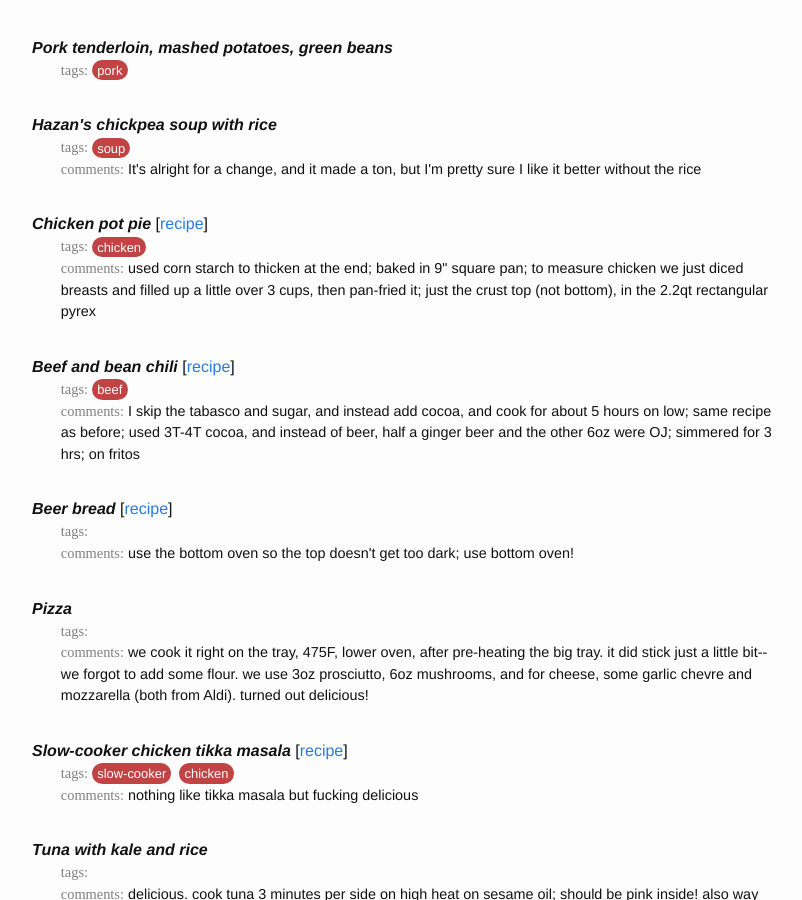
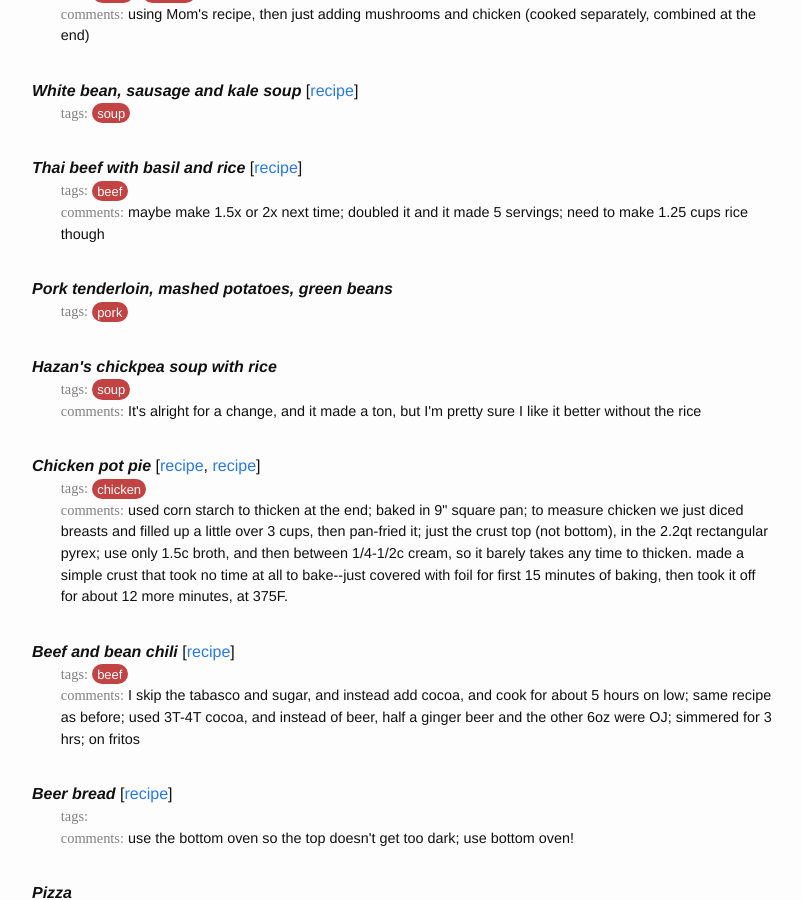
Before and after one commit to mobeets/recipes, a Jekyll site: the page built from index.html, in a window 1280 px wide and 900 px high, scrolled down 3295 px. Shown: the whole window, without its empty margins (238-1040 px from the left). Built offline with Jekyll 4.4.1, drawn with Linux system fonts in a browser that asks for light colours; nearby versions of some CDN libraries; library files that are not in the unit come from our copies; some of the changed lines change nothing that is shown; some of the changed text lies outside the part shown.

Commit message:
data update

```diff
--- a/_data/recipes.yml
+++ b/_data/recipes.yml
@@ -1,3 +1,23 @@
+- count: 1
+  index: 149
+  nickname: ""
+  name: "grilled chicken winglets"
+  tags:
+  - "chicken"
+  last_suggested_date: '2016-01-01'
+  recipe_urls: []
+  comments:
+  - "lit about 25-30 briquettes by piling up in pyramid, covering in lighter fluid, then burning. It was just barely enough coal to cook all the chicken, and it took a while. But other than that, it went well!"
+- count: 1
+  index: 148
+  nickname: ""
+  name: "ham and bean soup"
+  tags:
+  - "soup"
+  last_suggested_date: '2016-01-01'
+  recipe_urls: []
+  comments:
+  - "ham was smoked ham hock from Whole Foods for $10, and also some dried (navy?) beans that Cindy sent us."
 - count: 2
   index: 147
   nickname: ""
@@ -101,7 +121,7 @@
   nickname: ""
   name: "tuna steaks with rice and asparagus"
   tags: []
-  last_suggested_date: '2016-01-01'
+  last_suggested_date: '2018-06-23'
   recipe_urls: []
   comments: []
 - count: 1
@@ -310,7 +330,7 @@
   recipe_urls: []
   comments:
   - "It's alright for a change, and it made a ton, but I'm pretty sure I like it better without the rice"
-- count: 3
+- count: 4
   index: 116
   nickname: ""
   name: "chicken pot pie"
@@ -319,9 +339,11 @@
   last_suggested_date: '2018-06-02'
   recipe_urls:
   - "http://thepioneerwoman.com/cooking/pot-pie/"
+  - "https://www.allrecipes.com/recipe/18427/easy-pie-crust/"
   comments:
   - "used corn starch to thicken at the end; baked in 9\" square pan; to measure chicken we just diced breasts and filled up a little over 3 cups, then pan-fried it"
   - "just the crust top (not bottom), in the 2.2qt rectangular pyrex"
+  - "use only 1.5c broth, and then between 1/4-1/2c cream, so it barely takes any time to thicken. made a simple crust that took no time at all to bake--just covered with foil for first 15 minutes of baking, then took it off for about 12 more minutes, at 375F."
 - count: 5
   index: 115
   nickname: ""
@@ -411,7 +433,7 @@
   name: "bacon and mushroom cheese pizza"
   tags:
   - "bacon"
-  last_suggested_date: '2016-01-01'
+  last_suggested_date: '2018-06-16'
   recipe_urls: []
   comments:
   - "Best (and most pizza-like) pizza we've ever made. Mel's kitchen dough (single serving) makes enough for one pie on the large silver tray; we use 1c of hazan's tomato sauce (one recipe makes ~3c), about 2c of three-cheese mexican shredded cheese, about 6oz mushrooms (sliced, placed both under and on top of cheese), a bit more than 1/2lb of bacon (6 strips of 11, where 11 was 1/2lb), and listen to yourself about how much cheese and not to Jess"
@@ -482,7 +504,7 @@
   nickname: ""
   name: "turkey chili and cornbread"
   tags: []
-  last_suggested_date: '2016-01-01'
+  last_suggested_date: '2018-06-10'
   recipe_urls: []
   comments: []
 - count: 3
@@ -500,7 +522,7 @@
   nickname: ""
   name: "banh mis"
   tags: []
-  last_suggested_date: '2016-01-01'
+  last_suggested_date: '2018-06-23'
   recipe_urls: []
   comments: []
 - count: 8
@@ -529,7 +551,7 @@
   name: "tom kha gai soup"
   tags:
   - "soup"
-  last_suggested_date: '2016-01-01'
+  last_suggested_date: '2018-06-16'
   recipe_urls:
   - "http://www.bonappetit.com/recipe/tom-kha-gai-chicken-coconut-soup"
   comments:
@@ -603,7 +625,7 @@
   name: "hazan's bean soup"
   tags:
   - "soup"
-  last_suggested_date: '2016-01-01'
+  last_suggested_date: '2018-06-23'
   recipe_urls: []
   comments:
   - "incredible: garlic, olive oil, cannelini beans, chicken broth...and that's it, plus salt and pepper and we add cheese as well"
@@ -624,7 +646,7 @@
   nickname: ""
   name: "mashed sweet potatoes"
   tags: []
-  last_suggested_date: '2016-01-01'
+  last_suggested_date: '2018-06-10'
   recipe_urls:
   - "http://www.seriouseats.com/recipes/2014/11/the-best-mashed-sweet-potatoes-recipe.html"
   comments: []
@@ -757,7 +779,7 @@
   nickname: ""
   name: "marcella hazan's tomato sauce"
   tags: []
-  last_suggested_date: '2016-01-01'
+  last_suggested_date: '2018-06-16'
   recipe_urls: []
   comments:
   - "We blanch 5 lbs, and end up with 3.25 lbs because a lot of those guys were pretty nasty."
@@ -1002,7 +1024,7 @@
   nickname: "CkM7"
   name: "shakshouka"
   tags: []
-  last_suggested_date: '2016-01-01'
+  last_suggested_date: '2018-06-16'
   recipe_urls: []
   comments:
   - "not mexican--w/e; don't overcook eggs! lots of paprika is key, all tomatoes and no sauce would be nice too"
@@ -1072,7 +1094,7 @@
   nickname: ""
   name: "rib eye steak, mashed potatoes"
   tags: []
-  last_suggested_date: '2016-01-01'
+  last_suggested_date: '2018-06-10'
   recipe_urls: []
   comments: []
 - count: 1
@@ -1080,7 +1102,7 @@
   nickname: ""
   name: "steak fajitas with onions, bell peppers, avocado, yogurt, beer"
   tags: []
-  last_suggested_date: '2016-01-01'
+  last_suggested_date: '2018-06-23'
   recipe_urls: []
   comments:
   - "ahh, gas grills make it so easy. grills and beer and summer too good"
@@ -1100,7 +1122,7 @@
   name: "chicken katsu don"
   tags:
   - "chicken"
-  last_suggested_date: '2016-01-01'
+  last_suggested_date: '2018-06-16'
   recipe_urls:
   - "http://www.justonecookbook.com/recipes/chicken-katsu-don/"
   comments:
@@ -1138,7 +1160,7 @@
   name: "slow-cooked bbq brisket"
   tags:
   - "slow-cooker"
-  last_suggested_date: '2016-01-01'
+  last_suggested_date: '2018-06-10'
   recipe_urls: []
   comments:
   - "too easy, and just fine and delicious"
@@ -1296,7 +1318,7 @@
   name: "oven-roasted chicken"
   tags:
   - "chicken"
-  last_suggested_date: '2016-01-01'
+  last_suggested_date: '2018-06-23'
   recipe_urls: []
   comments:
   - "surprisingly easy: rub butter and other stuff on it, and bake it for an hour"
@@ -1389,7 +1411,7 @@
   nickname: ""
   name: "mushroom noodles"
   tags: []
-  last_suggested_date: '2016-01-01'
+  last_suggested_date: '2018-06-10'
   recipe_urls: []
   comments: []
 - count: 1
```
